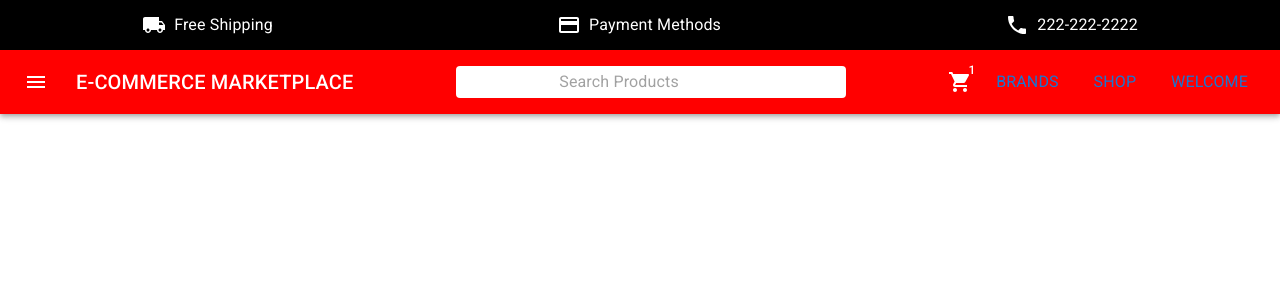
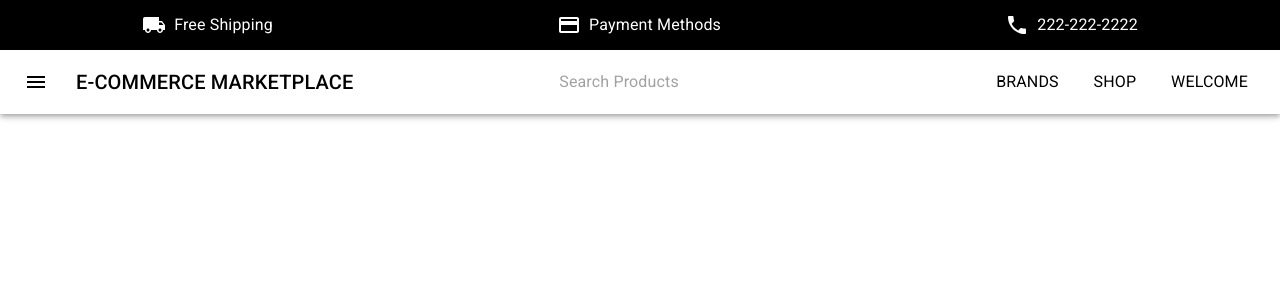
Before and after one commit to xleonard1/Ecommerce-Marketplace, a React (Create React App) app in the folder client/: page / in a window 1280 px wide. Shown: the top 300 px of the page. Built offline with nearby package versions, Linux system fonts and the light colour scheme.

Commit message:
changed color of header

```diff
--- a/client/src/Components/Header.jsx
+++ b/client/src/Components/Header.jsx
@@ -37,6 +37,7 @@ const StyledToolbar = styled(Toolbar)({
 const Search = styled("div")(({ theme }) => ({
   backgroundColor: "white",
   padding: "0 10px",
+  borderColor: 'black',
   borderRadius: theme.shape.borderRadius,
   width: "30%",
 }));
@@ -54,7 +55,7 @@ const Navbar = () => {
   const [open, setOpen] = useState(false);
 
   return (
-    <AppBar position="sticky" style={{ background: "red" }}>
+    <AppBar position="sticky" style={{ background: "white" }}>
       <TopBar>
         <Badge>
           <LocalShipping style={{ marginRight: "8px" }} />
@@ -78,17 +79,17 @@ const Navbar = () => {
             aria-label="open drawer"
             sx={{ mr: 2 }}
           >
-            <Menu />
+            <Menu sx={{color: 'black'}}/>
           </IconButton>
           <Typography
             variant="h6"
-            sx={{ display: { xs: "none", sm: "block", alignSelf: "center" } }}
+            sx={{ display: { xs: "none", sm: "block", alignSelf: "center", color: 'black' } }}
           >
             E-COMMERCE MARKETPLACE
           </Typography>
         </Box>
         <Search>
-          <InputBase placeholder="Search Products" />
+          <InputBase placeholder="Search Products"/>
         </Search>
         <Box sx={{ display: 'flex', justifyContent: 'space-between', width: '25%'}}>
         <Icons>
@@ -110,11 +111,12 @@ const Navbar = () => {
             vertical: "top",
             horizontal: "right",
           }}
+          sx={{color: 'black'}}
         >
           <Typography>Brands</Typography>
         </Button>
-        <Button><Typography>Shop</Typography></Button>
-        <Button><Typography>Welcome</Typography></Button>
+        <Button sx={{color: 'black'}}><Typography>Shop</Typography></Button>
+        <Button sx={{color: 'black'}}><Typography>Welcome</Typography></Button>
         </Box>
       </StyledToolbar>
     </AppBar>
```
